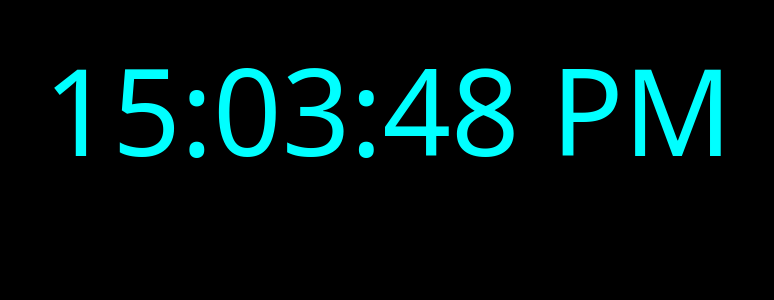
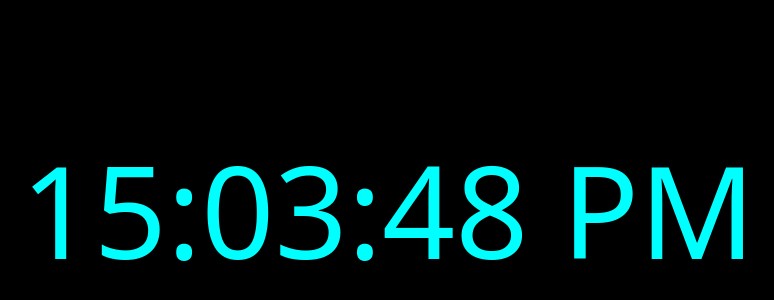
Before and after one commit to HarveyTopliss/digital-clock, a plain HTML site: page digital clock/index.html in a window 1280 px wide. Shown: the part 278-578 px from the top of the page, without its empty margins (252-1026 px from the left). Drawn offline with Linux system fonts and the light colour scheme.

Commit message:
Add files via upload

```diff
--- a/digital clock/style.css
+++ b/digital clock/style.css
@@ -15,16 +15,14 @@ body {
 
 #clock {
   position: relative;
-  height: 20vh;
-  top: 40vh;
+  top: 400px;
   text-align: center;
-  line-height: 17vh;
 }
 
 #time {
   font-family: system-ui, -apple-system, BlinkMacSystemFont, 'Segoe UI', Roboto,
     Oxygen, Ubuntu, Cantarell, 'Open Sans', 'Helvetica Neue', sans-serif;
-  font-size: 15vh;
+  font-size: 8rem;
   color: cyan;
   text-align: center;
 }
```
